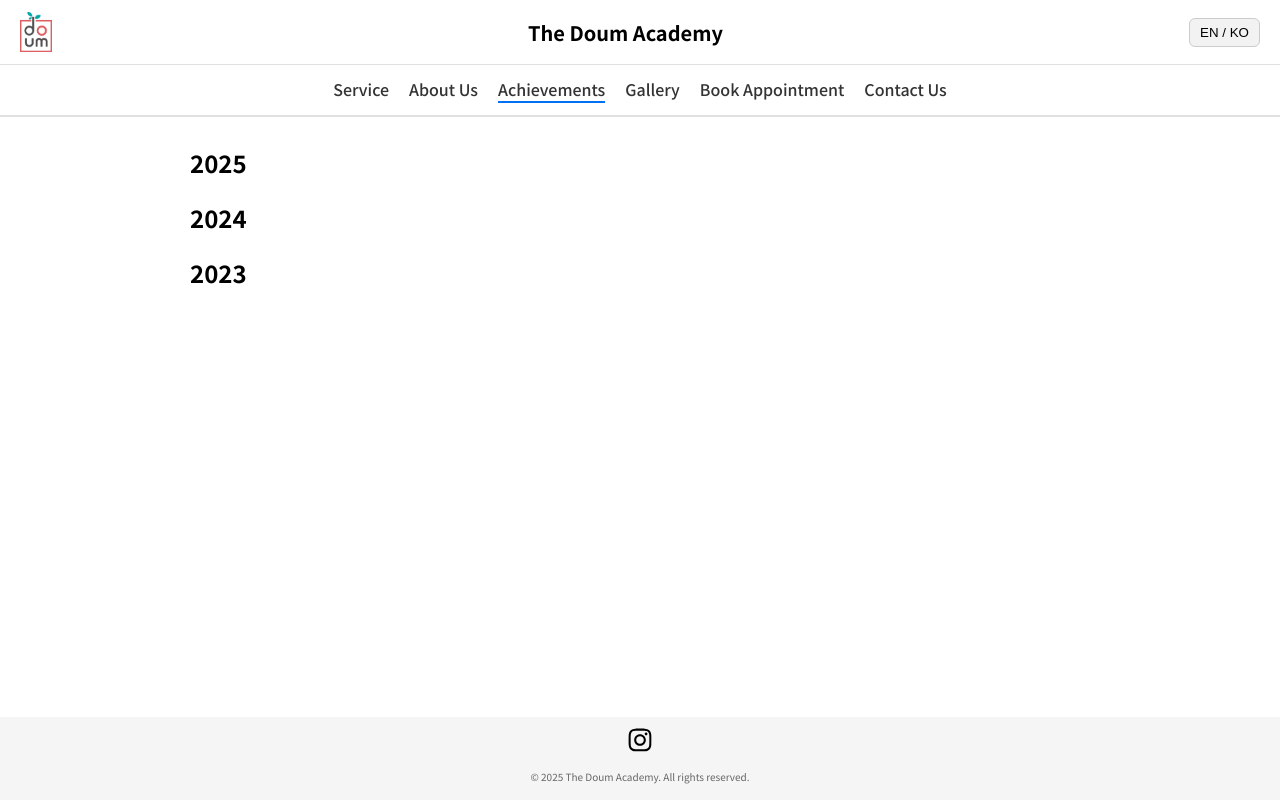
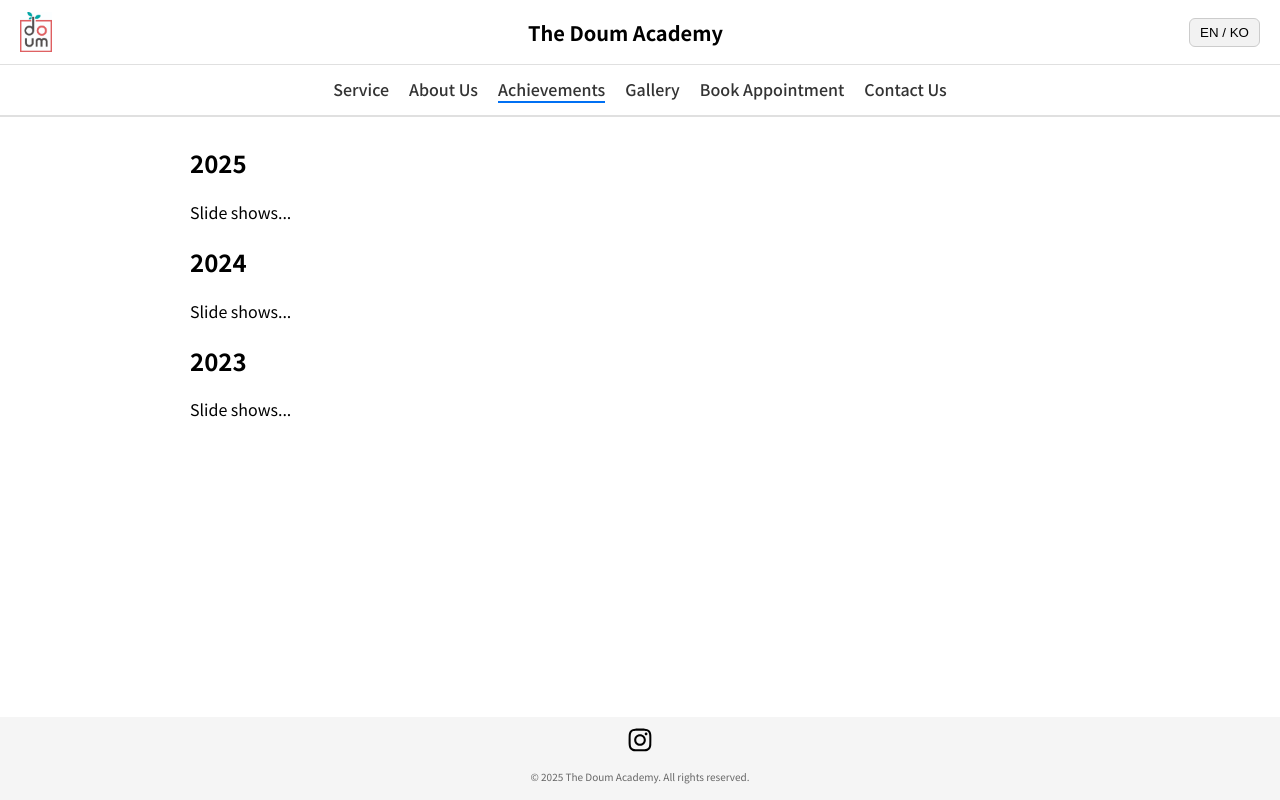
Before and after one commit to junuiui/the-doum-academy-website, a Next.js app: page /achievements in a window 1280 px wide. Built offline with nearby package versions, Linux system fonts and the light colour scheme.

Commit message:
slides placeholder added

```diff
--- a/src/app/achievements/page.tsx
+++ b/src/app/achievements/page.tsx
@@ -1,3 +1,4 @@
+import Slides from '@/components/Slides'
 import styles from './page.module.css'
 
 export default function AchievementPage() {
@@ -5,14 +6,17 @@ export default function AchievementPage() {
         <main className={styles.container}>
             <div>
                 <h2>2025</h2>
+                <Slides />
             </div>
 
             <div>
                 <h2>2024</h2>
+                <Slides />
             </div>
 
             <div>
                 <h2>2023</h2>
+                <Slides />
             </div>
 
         </main>
```
